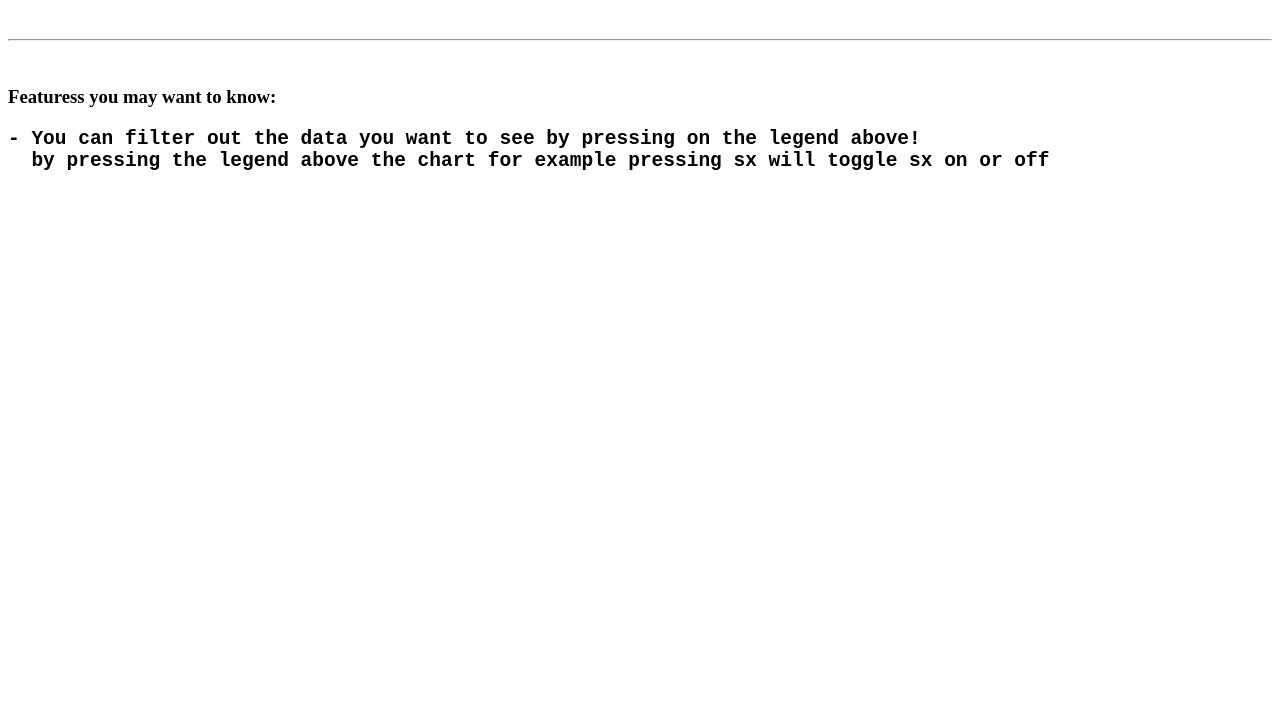
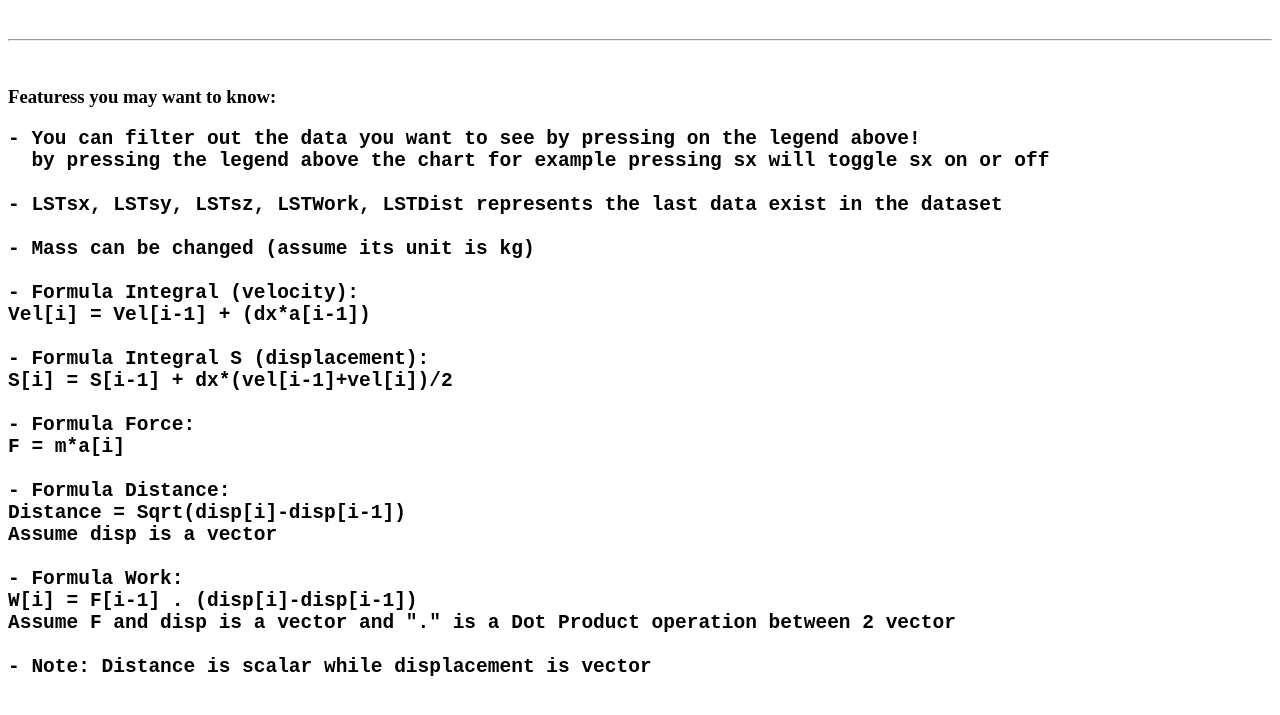
Before and after one commit to Troll321/Physics-Toolbox-Analysis-Production, a website built with webpack: page guide.html in a window 1280 px wide. Shown: the part 127-842 px from the top of the page. Before the commit the page ends 800 px from the top, so only its background shows below. Built offline with nearby package versions, Linux system fonts and the light colour scheme.

Commit message:
Add Android Compability & Add Guide

```diff
--- a/guide.html
+++ b/guide.html
@@ -15,6 +15,29 @@
     <pre>
 - You can filter out the data you want to see by pressing on the legend above!
   by pressing the legend above the chart for example pressing sx will toggle sx on or off
+
+- LSTsx, LSTsy, LSTsz, LSTWork, LSTDist represents the last data exist in the dataset
+
+- Mass can be changed (assume its unit is kg)
+
+- Formula Integral (velocity):
+Vel[i] = Vel[i-1] + (dx*a[i-1])
+
+- Formula Integral S (displacement):
+S[i] = S[i-1] + dx*(vel[i-1]+vel[i])/2
+
+- Formula Force:
+F = m*a[i]
+
+- Formula Distance:
+Distance = Sqrt(disp[i]-disp[i-1])
+Assume disp is a vector
+
+- Formula Work:
+W[i] = F[i-1] . (disp[i]-disp[i-1])
+Assume F and disp is a vector and "." is a Dot Product operation between 2 vector
+
+- Note: Distance is scalar while displacement is vector
     </pre>
     </h2>
 </body>
--- a/js/index.js
+++ b/js/index.js
@@ -77,9 +77,16 @@ function updateData() {
         const mass = parseFloat(massE.value) || 0;
         let arr = reader.result.split("\n").map(now => {return now.split(",").map(
             val => {
-                return parseFloat(val) || val;
+                return !isNaN(parseFloat(val)) ? parseFloat(val) : val;
         });});
-        const header = arr[0].map(now => {let tmp = now.split(""); tmp.shift(); return tmp.join("");});
+        if (arr[0].length !== arr[1].length) {
+            arr = reader.result.split("\n").map(now => {return now.split(";").map(
+                val => {
+                    return !isNaN(parseFloat(val.split(",").join("."))) ? parseFloat(val.split(",").join(".")) : val;
+            });});
+        }
+
+        const header = arr[0].map(now => {let tmp = now.split(""); tmp.shift(); return tmp.join("").split(" ")[0];});
         arr.shift();
         header.shift();
         const time = arr.map(now => {return now[0];});
@@ -116,13 +123,15 @@ function updateData() {
                     continue ;
                 }
                 velArr[j] = velArr[j-1] + ((time[j]-time[j-1])*arr[j-1][i]);
+                if(!velArr[j]) {
+                    console.log(velArr[j], (time[j]-time[j-1]), arr[j-1][i]);
+                }
             }
             velArr.pop();
             velDataset.push({
                 label: "v"+header[i],
                 data: velArr
             });
-
         }
 
         myCharts.push(new Chart(velE, {
```
Also changed, not shown: index.html (+1 -1 lines), dist/main.js.
